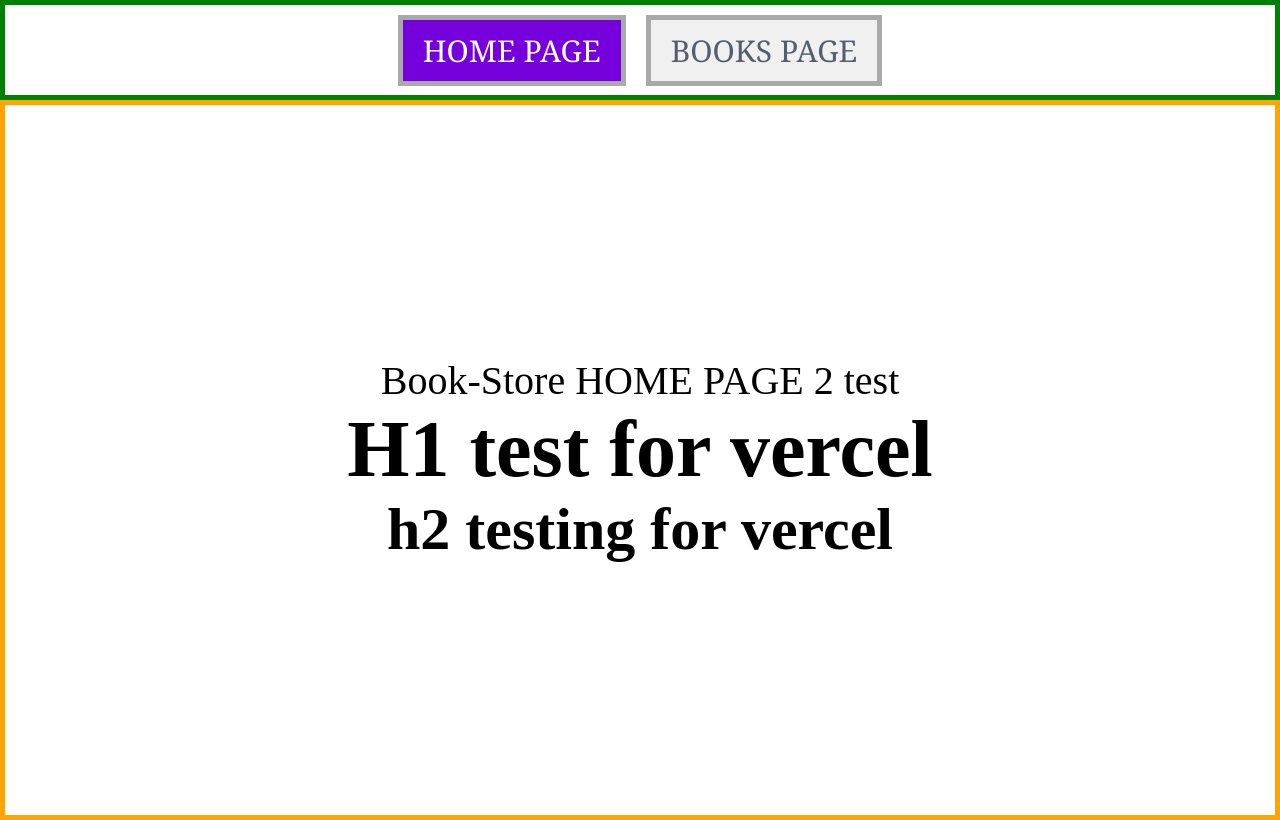
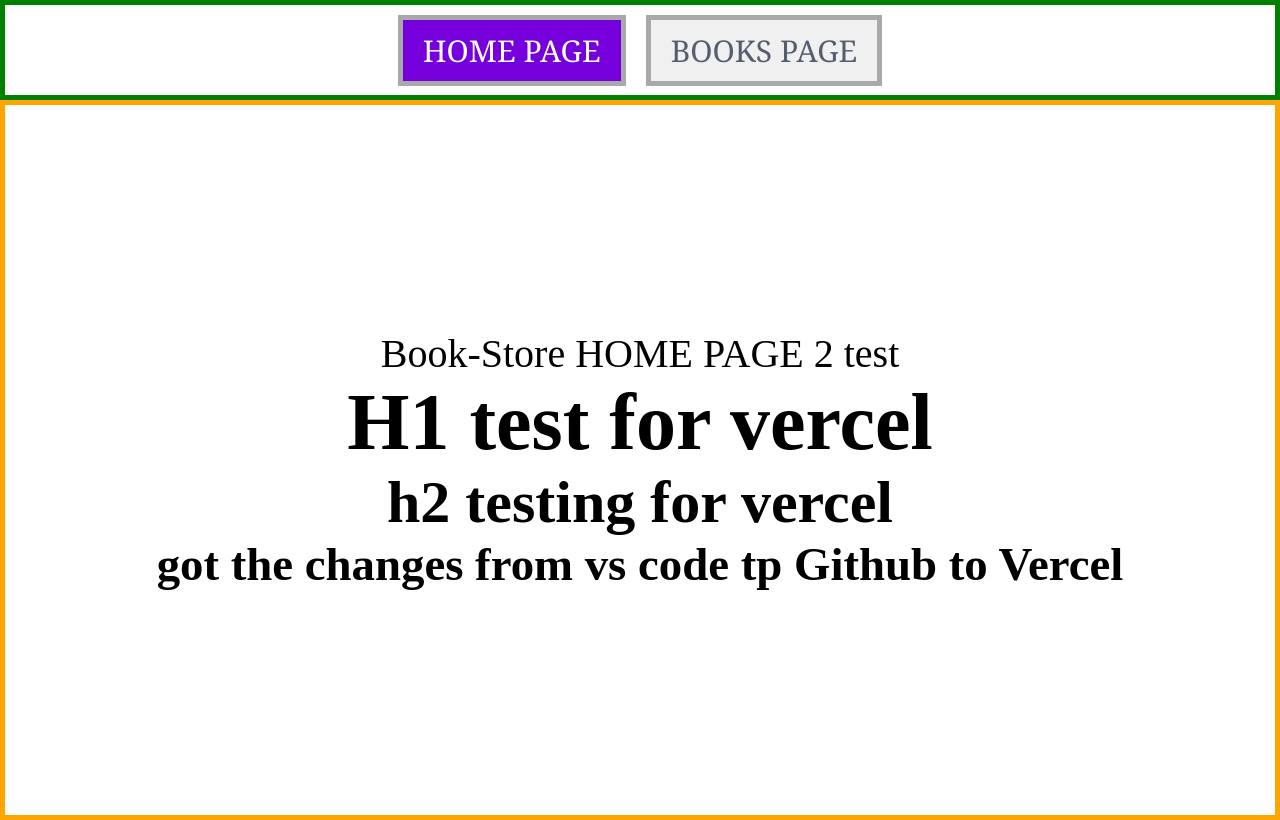
Before and after one commit to keyboard-shop/Books-frontend-1, a React (Vite) app: page / in a window 1280 px wide. Built offline with nearby package versions, Linux system fonts and the light colour scheme.

Commit message:
got changes successfully

```diff
--- a/pages/HomePage.jsx
+++ b/pages/HomePage.jsx
@@ -10,6 +10,7 @@ const HomePage = () => {
       Book-Store HOME PAGE 2 test
       <h1>H1 test for vercel</h1>
       <h2>h2 testing for vercel</h2>
+      <h3>got the changes from vs code tp Github to Vercel</h3>
     </div>
   )
 }
```
